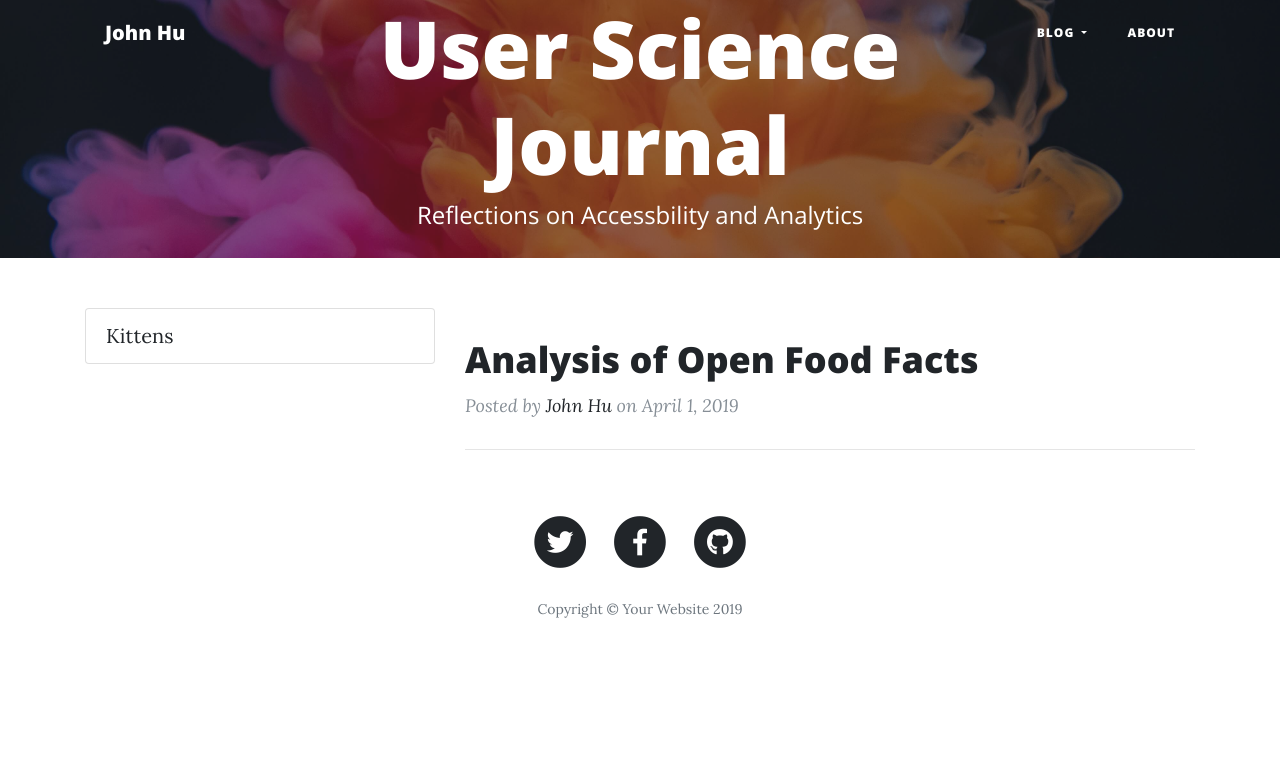
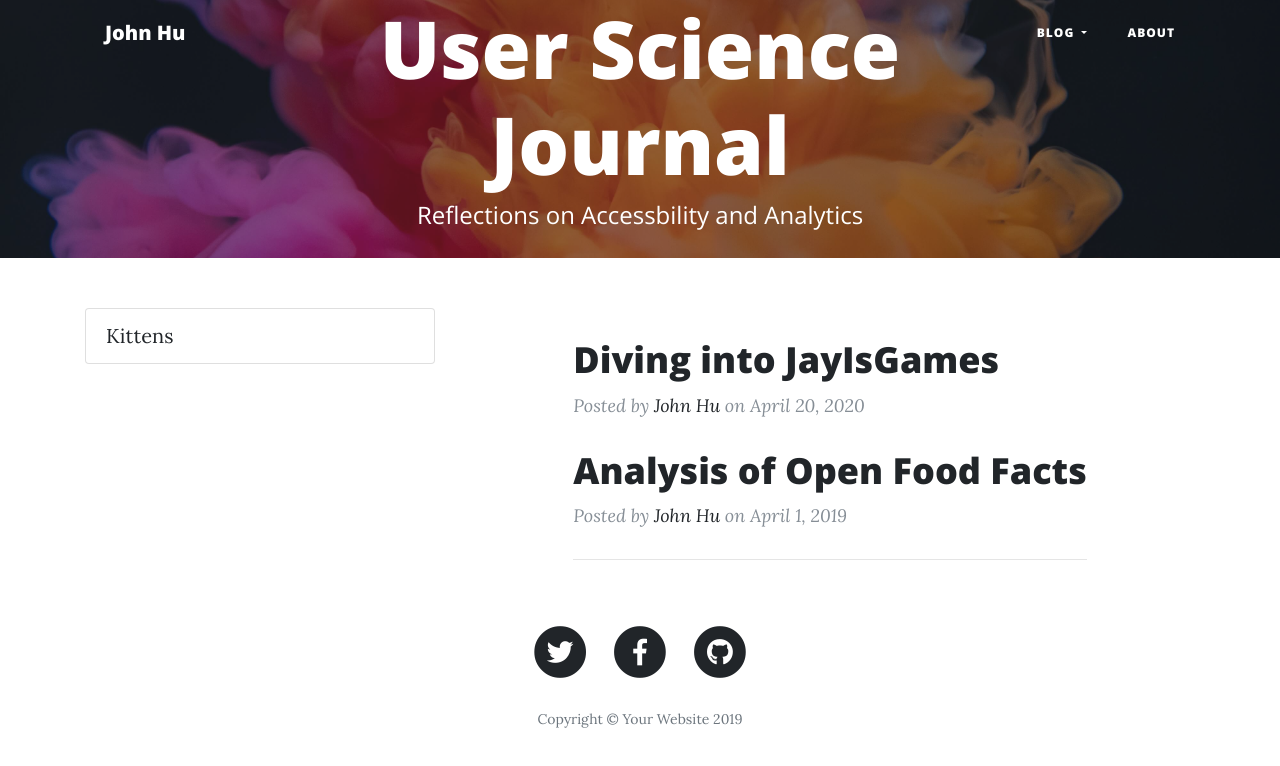
Before and after one commit to johnhu/user-sci-journal-jhu, a plain HTML site: page index.html in a window 1280 px wide. Drawn offline with nearby package versions, Linux system fonts and the light colour scheme.

Commit message:
added second post

```diff
--- a/index.html
+++ b/index.html
@@ -103,7 +103,19 @@
         </div>
       </div>
 
-      <div class="col-lg-8 col-md-12 mx-auto">
+      <div class="mx-auto">
+        <div class="post-preview">
+          <a href="post2.html">
+            <h2 class="post-title">
+              Diving into JayIsGames
+            </h2>
+          </a>
+          <p class="post-meta">Posted by
+            <a href="#">John Hu</a>
+            on April 20, 2020</p>
+        </div>
+
+      <div class="mx-auto">
         <div class="post-preview">
           <a href="post1.html">
             <h2 class="post-title">
```
